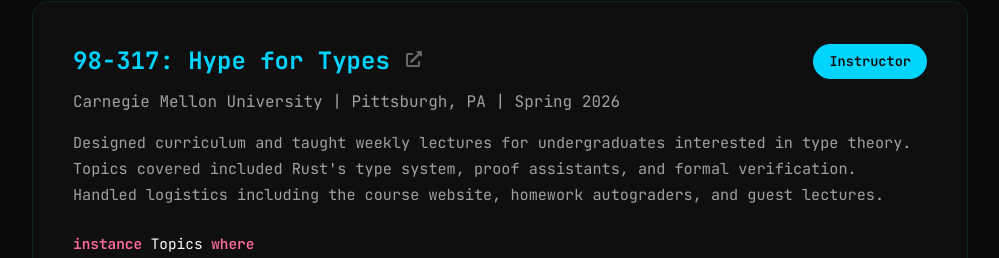
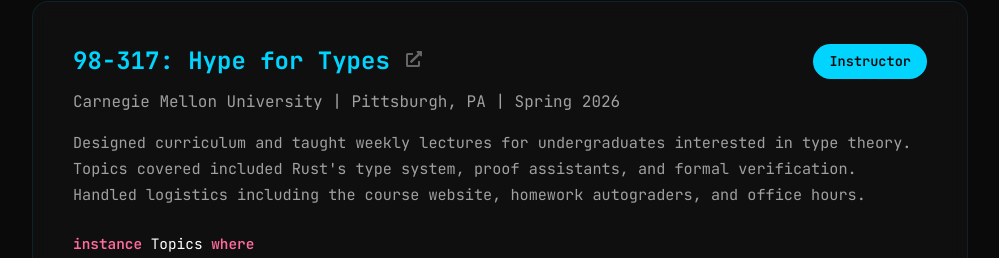
Before and after one commit to samson-rozansky/samson-rozansky.github.io, a React (Vite) app: page / in a window 1280 px wide. Shown: the part 4291-4549 px from the top of the page, without its empty margins (140-1139 px from the left). Built offline with nearby package versions, Linux system fonts and the light colour scheme.

Commit message:
Replace guest lectures with office hours in Hype for Types

```diff
--- a/src/App.jsx
+++ b/src/App.jsx
@@ -540,7 +540,7 @@
             <p className="course-description">
               Designed curriculum and taught weekly lectures for undergraduates interested in type theory.
               Topics covered included Rust's type system, proof assistants, and formal verification.
-              Handled logistics including the course website, homework autograders, and guest lectures.
+              Handled logistics including the course website, homework autograders, and office hours.
             </p>
             <div className="course-topics">
               <h4><span className="keyword">instance</span> Topics <span className="keyword">where</span></h4>
```
